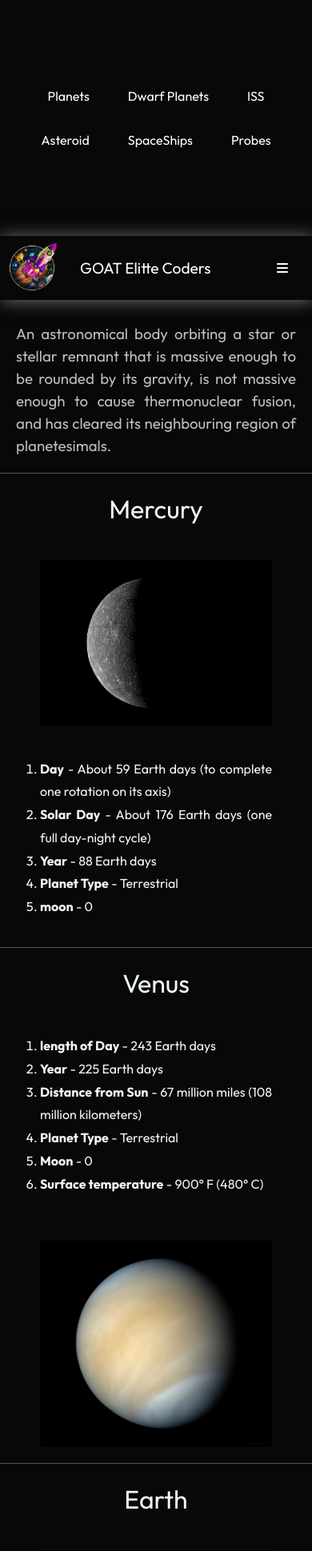
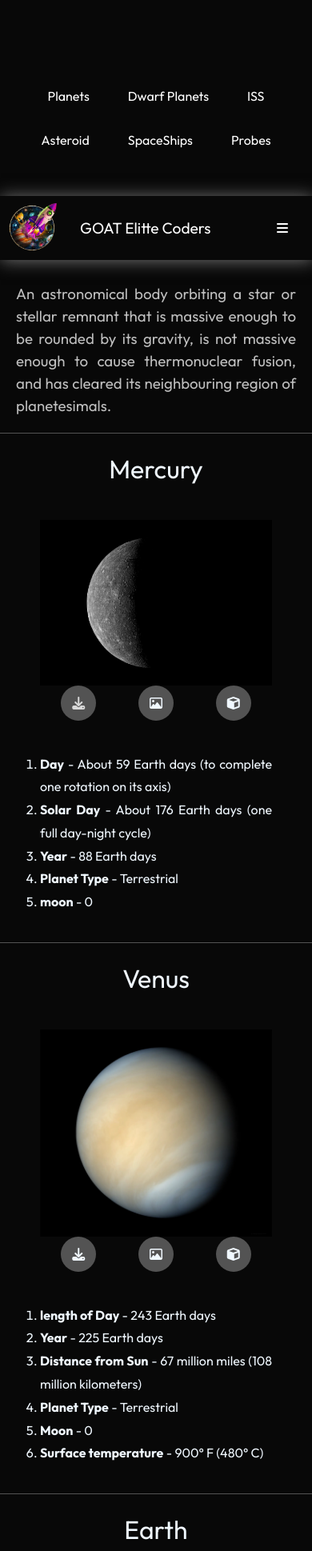
Before and after one commit to Git21221/IBMSkillsBuild, a PHP site: page /planets/planets.html in a window 390 px wide, after a click on "Planets". Shown: the top 1939 px of the page at 80% size. Run offline with PHP 8.4, Linux system fonts and the light colour scheme; some libraries are stand-ins or nearby versions.

Commit message:
updated responsiveness

```diff
--- a/css/responsiveness.css
+++ b/css/responsiveness.css
@@ -135,6 +135,9 @@
 	.info {
 		flex-direction: column;
 	}
+	.venus .info, .mars .info, .saturn .info, .neptune .info{
+		flex-direction: column-reverse;
+	}
 
 	.imgs,
 	.details {
--- a/css/style.css
+++ b/css/style.css
@@ -46,11 +46,14 @@ ul {
 
 a {
   text-decoration: none;
-  color: #bfe000;
+  color: #d8d8d8;
+  transition: 0.3s ease-in-out;
 }
 
 a:hover {
+  transition: 0.3s ease-in-out;
   text-decoration: none;
+  color: white;
 }
 
 
--- a/planets/css/planet.css
+++ b/planets/css/planet.css
@@ -2,8 +2,10 @@ section:not(:target):not(#home),
 section:target~#home {
     display: none
 }
+
 .subNav{
-    margin: 100px 0;
+    position: relative;
+    top: 100px;
     display: flex;
     align-items: center;
     justify-content: center;
@@ -75,9 +77,20 @@ section:target~#home {
     height: auto;
     width: 100%;
 }
+.bar{
+    display: flex;
+    align-items: center;
+    justify-content: space-around;
+}
 .planet::after, .definition::after{
     content: "";
     height: 1px;
     width: 100%;
     background-color: #535353;
 }
+
+.downloadOp, .tdOp, .thdOp{
+    background-color: #535353;
+    padding: 10px 14px;
+    border-radius: 50%;
+}
--- a/planets/planets.html
+++ b/planets/planets.html
@@ -61,7 +61,7 @@
     <!-- end of another navbar  -->
 
     <!-- body starts  -->
-    <div style="color: aliceblue;">
+    <div style="color: aliceblue; position: relative; top: 150px; margin-bottom: 200px;">
         <section id="planets">
             <!-- Planets section... -->
             <div class="definition">
@@ -82,6 +82,19 @@
                 <div class="info">
                     <div class="imgs">
                         <img src="img/mercury.jpg" alt="Mercury image">
+                        <div class="bar">
+                            <a href="img/mercury.jpg" download>
+                                <div class="downloadOp">
+                                    <i class="fa-solid fa-download"></i>
+                                </div>
+                            </a>
+                            <div class="tdOp">
+                                <i class="fa-regular fa-image"></i>
+                            </div>
+                            <div class="thdOp">
+                                <i class="fa-solid fa-cube"></i>
+                            </div>
+                        </div>
                     </div>
                     <div class="details">
                         <ul style="list-style:decimal; line-height: 1.8rem;">
@@ -124,6 +137,17 @@
                     </div>
                     <div class="imgs">
                         <img src="img/venus.jpg" alt="Venus image">
+                        <div class="bar">
+                            <div class="downloadOp">
+                                <i class="fa-solid fa-download"></i>
+                            </div>
+                            <div class="tdOp">
+                                <i class="fa-regular fa-image"></i>
+                            </div>
+                            <div class="thdOp">
+                                <i class="fa-solid fa-cube"></i>
+                            </div>
+                        </div>
                     </div>
                 </div>
             </div>
@@ -137,6 +161,17 @@
                 <div class="info">
                     <div class="imgs">
                         <img src="img/earth.jpg" alt="Earth image">
+                        <div class="bar">
+                            <div class="downloadOp">
+                                <i class="fa-solid fa-download"></i>
+                            </div>
+                            <div class="tdOp">
+                                <i class="fa-regular fa-image"></i>
+                            </div>
+                            <div class="thdOp">
+                                <i class="fa-solid fa-cube"></i>
+                            </div>
+                        </div>
                     </div>
                     <div class="details">
                         <ul style="list-style:decimal; line-height: 1.8rem;">
@@ -177,6 +212,17 @@
                     </div>
                     <div class="imgs">
                         <img src="img/mars.jpg" alt="Mars image">
+                        <div class="bar">
+                            <div class="downloadOp">
+                                <i class="fa-solid fa-download"></i>
+                            </div>
+                            <div class="tdOp">
+                                <i class="fa-regular fa-image"></i>
+                            </div>
+                            <div class="thdOp">
+                                <i class="fa-solid fa-cube"></i>
+                            </div>
+                        </div>
                     </div>
                 </div>
             </div>
@@ -190,6 +236,17 @@
                 <div class="info">
                     <div class="imgs">
                         <img src="img/jupiter.jpg" alt="Jupiter image">
+                        <div class="bar">
+                            <div class="downloadOp">
+                                <i class="fa-solid fa-download"></i>
+                            </div>
+                            <div class="tdOp">
+                                <i class="fa-regular fa-image"></i>
+                            </div>
+                            <div class="thdOp">
+                                <i class="fa-solid fa-cube"></i>
+                            </div>
+                        </div>
                     </div>
                     <div class="details">
                         <ul style="list-style:decimal; line-height: 1.8rem;">
@@ -233,6 +290,17 @@
                     </div>
                     <div class="imgs">
                         <img src="img/saturn.png" alt="saturn image">
+                        <div class="bar">
+                            <div class="downloadOp">
+                                <i class="fa-solid fa-download"></i>
+                            </div>
+                            <div class="tdOp">
+                                <i class="fa-regular fa-image"></i>
+                            </div>
+                            <div class="thdOp">
+                                <i class="fa-solid fa-cube"></i>
+                            </div>
+                        </div>
                     </div>
                 </div>
             </div>
@@ -246,6 +314,17 @@
                 <div class="info">
                     <div class="imgs">
                         <img src="img/uranus.jpg" alt="Mercury image">
+                        <div class="bar">
+                            <div class="downloadOp">
+                                <i class="fa-solid fa-download"></i>
+                            </div>
+                            <div class="tdOp">
+                                <i class="fa-regular fa-image"></i>
+                            </div>
+                            <div class="thdOp">
+                                <i class="fa-solid fa-cube"></i>
+                            </div>
+                        </div>
                     </div>
                     <div class="details">
                         <ul style="list-style:decimal; line-height: 1.8rem;">
@@ -287,6 +366,17 @@
                     </div>
                     <div class="imgs">
                         <img src="img/neptune.jpg" alt="Mercury image">
+                        <div class="bar">
+                            <div class="downloadOp">
+                                <i class="fa-solid fa-download"></i>
+                            </div>
+                            <div class="tdOp">
+                                <i class="fa-regular fa-image"></i>
+                            </div>
+                            <div class="thdOp">
+                                <i class="fa-solid fa-cube"></i>
+                            </div>
+                        </div>
                     </div>
                 </div>
             </div>
```
